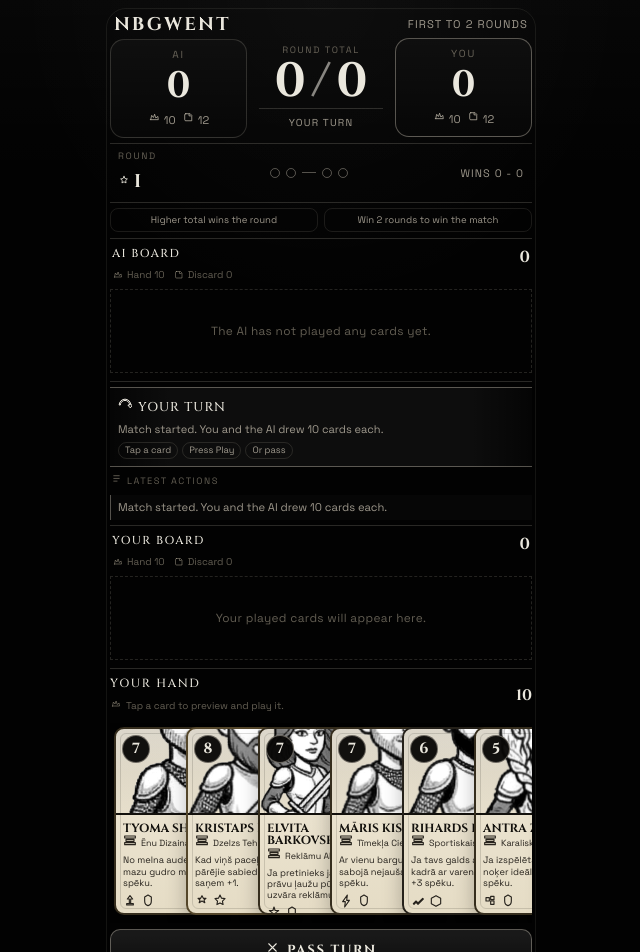
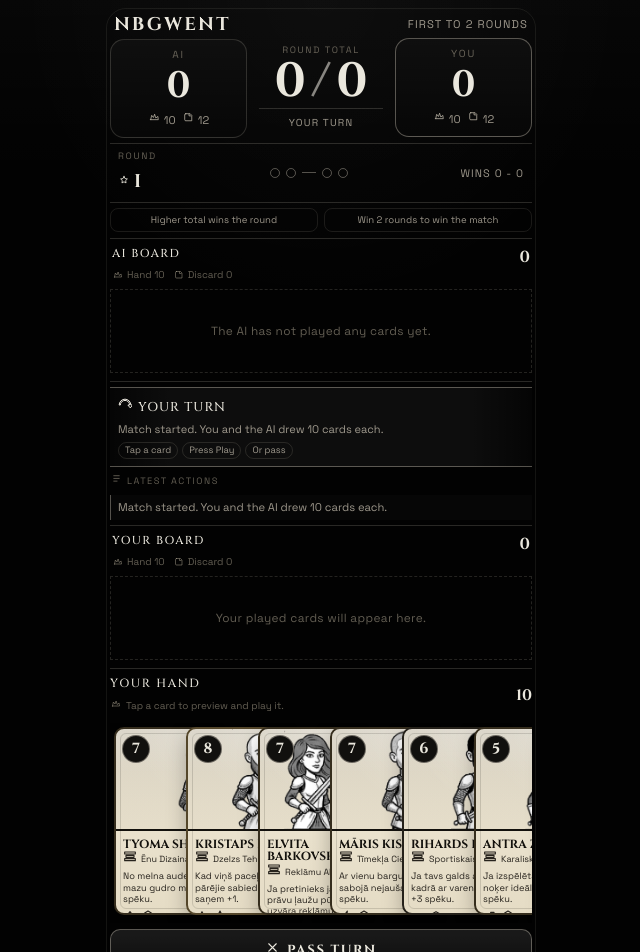
Before and after one commit to tyomastag/nbgwent, a React (Vite) app: page / in a window 1280 px wide. Shown: the top 952 px of the page, without its empty margins (319-959 px from the left). Built offline with nearby package versions, Linux system fonts and the light colour scheme.

Commit message:
Fit portrait images correctly inside cards

```diff
--- a/src/components/Card.module.css
+++ b/src/components/Card.module.css
@@ -88,27 +88,34 @@
 
 .media {
   position: relative;
+  display: flex;
+  align-items: flex-end;
+  justify-content: center;
   overflow: hidden;
-  background: linear-gradient(180deg, rgba(19, 17, 13, 0.1), rgba(19, 17, 13, 0.02));
+  background:
+    radial-gradient(circle at top, rgba(255, 255, 255, 0.18), transparent 58%),
+    linear-gradient(180deg, rgba(19, 17, 13, 0.1), rgba(19, 17, 13, 0.02));
   border-bottom: 2px solid #13110d;
 }
 
 .hand .media {
-  height: 86px;
+  height: 102px;
 }
 
 .board .media {
-  height: 74px;
+  height: 92px;
 }
 
 .modal .media {
-  height: 188px;
+  height: 230px;
 }
 
 .image {
   width: 100%;
   height: 100%;
-  object-fit: cover;
+  object-fit: contain;
+  object-position: center bottom;
+  padding: 0 4px;
   filter: grayscale(1) contrast(1.05);
 }
 
@@ -320,7 +327,7 @@
 .modal .ability {
   font-size: 0.8rem;
   line-height: 1.4;
-  -webkit-line-clamp: 5;
+  -webkit-line-clamp: 4;
 }
 
 .modal .tag {
```
